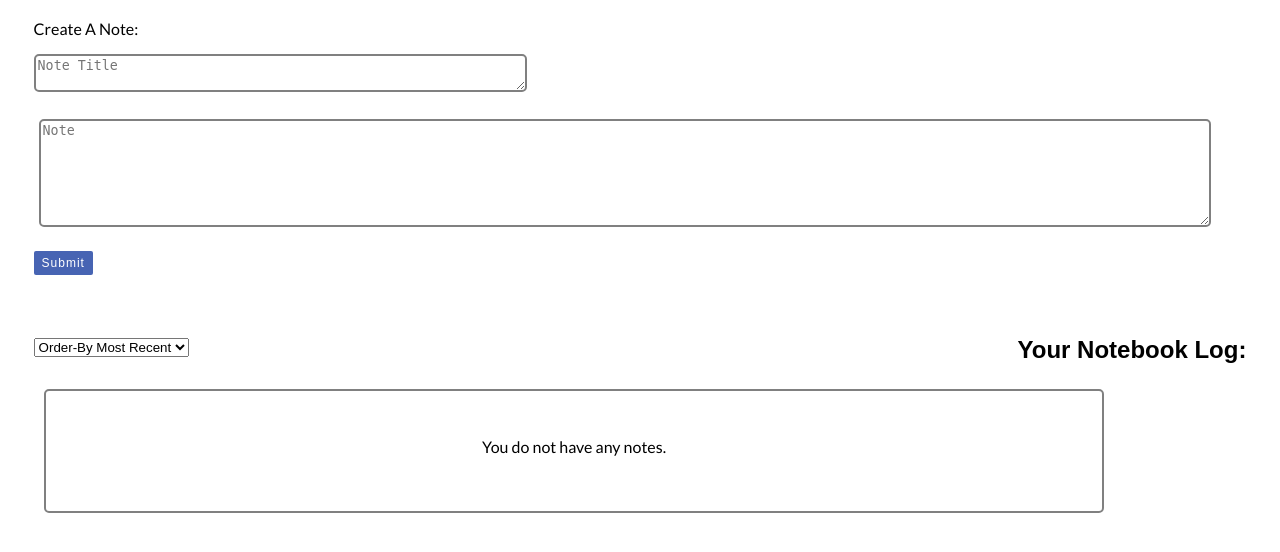
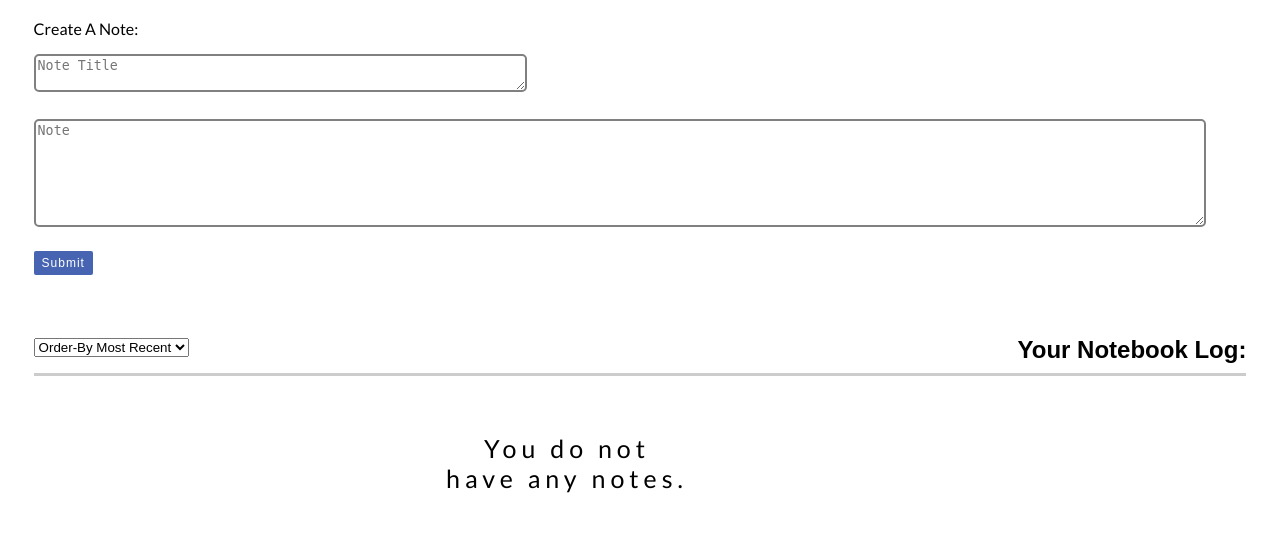
Before and after one commit to laurengordonfahn/notebook, a Flask app: page / in a window 1280 px wide. Shown: the part 110-662 px from the top of the page. Run offline with Flask 2, Linux system fonts and the light colour scheme; the visitor is signed in with stand-in values (Sample User, id 1); data comes from the database, SQL or seed files in the repository; some libraries are stand-ins or nearby versions; some web fonts are replaced.

Commit message:
Correct No Notes Appearance

```diff
--- a/static/css/stylesheet.css
+++ b/static/css/stylesheet.css
@@ -69,7 +69,7 @@
     #new_note_text_box{
         height: 100px;
         width: 96%;
-        margin: 5px 5px 2px 5px;
+        margin: 5px 5px 2px 0px;
     }
 
 /* Row 3- Note Header */
@@ -94,9 +94,20 @@
         display: inline-block;
     }
 
+    /* line */
+    #line_serpation{
+        display: block;
+        height: 1px;
+        border: 0;
+        border-top: 3px solid #ccc;
+        margin: 1em 0;
+        padding: 0;
+    }
 /* Row 4 - Note Orderby/Header */
     /* Div Container - All Notes */
     #contain_all_notes{
+        padding-right: 0px;
+        margin-right: 0px;
         margin-top: 0px;
         padding-left:5px;
         padding-top: 0px;
@@ -114,7 +125,6 @@
         border-radius: 5px;
         padding: 10px;
         margin: 0px 5px 10px 5px;
-
     }
 
     /* SubRow 1 -Created At Move Left */
@@ -161,18 +171,19 @@
 /* No Notes Div*/
 .no_notes{
     height: 100px;
-    width: 80%;
-    margin: 5px 5px 2px 5px;
-    border: solid 2px;
-    border-color: gray;
-    border-radius: 5px;
-    position: fixed;
+    width: 100px;
+    position: absolute;
     z-index: -10;
     text-align: center;
+    display: block;
+
 }
 /* No Notes Message*/
 #no_note_message{
-    padding-top: 20px;
+
+    font-size: 25px;
+    letter-spacing: 5px;
+    /*padding-top: 25px;*/
 }
 
 /* Responsive Design */
@@ -195,10 +206,7 @@
         height: 100px;
         width: 90%;
         padding: 10px;
-        margin: 5px 5px 2px 5px;
-        border: solid 2px;
-        border-color: gray;
-        border-radius: 5px;
+        margin: 5px 5px 2px 0px;
         position: fixed;
         z-index: -10;
         text-align: center;
@@ -224,13 +232,11 @@
         height: 100px;
         width: 88%;
         padding: 10px;
-        margin: 5px 5px 2px 5px;
-        border: solid 2px;
-        border-color: gray;
-        border-radius: 5px;
+        margin: 5px 5px 2px 0px;
         position: fixed;
         z-index: -10;
         text-align: center;
+        display: block;
     }
 }
 @media screen and (max-width: 700px) {
@@ -252,10 +258,7 @@
         height: 100px;
         width: 88%;
         padding: 10px;
-        margin: 5px 5px 2px 5px;
-        border: solid 2px;
-        border-color: gray;
-        border-radius: 5px;
+        margin: 5px 5px 2px 0px;
         position: fixed;
         z-index: -10;
         text-align: center;
@@ -280,10 +283,7 @@
         height: 100px;
         width: 86%;
         padding: 10px;
-        margin: 5px 5px 2px 5px;
-        border: solid 2px;
-        border-color: gray;
-        border-radius: 5px;
+        margin: 5px 5px 2px 0px;
         position: fixed;
         z-index: -10;
         text-align: center;
@@ -318,10 +318,7 @@
     .no_notes{
         height: 100px;
         width: 85%;
-        margin: 5px 5px 2px 5px;
-        border: solid 2px;
-        border-color: gray;
-        border-radius: 5px;
+        margin: 5px 5px 2px 0px;
         text-align: center;
         position: fixed;
         z-index: -10;
@@ -344,10 +341,7 @@
         height: 100px;
         width: 84%;
         padding: 10px;
-        margin: 5px 5px 2px 5px;
-        border: solid 2px;
-        border-color: gray;
-        border-radius: 5px;
+        margin: 5px 5px 2px 0px;
         position: fixed;
         z-index: -10;
         text-align: center;
@@ -360,16 +354,16 @@
     /* Login/out button */
     .fb-login-button{
         display: block;
-        float: right;
         top: 20px;
         margin-bottom: 10%;
+
     }
 
 /* Row 3- Note Header */
     /* Notebook Log header */
     #note_header{
         display: block;
-        float: right;
+
     }
     /* Select Orderby */
     #select{
@@ -394,10 +388,7 @@
         height: 100px;
         width: 81%;
         padding: 10px;
-        margin: 5px 5px 2px 5px;
-        border: solid 2px;
-        border-color: gray;
-        border-radius: 5px;
+        margin: 5px 5px 2px 0px;
         position: fixed;
         z-index: -10;
         text-align: center;
--- a/static/javascript/index.js
+++ b/static/javascript/index.js
@@ -2,6 +2,10 @@
 var app_id = $(".fb-login-button").attr('value');
 
 // This is called with the results from from FB.getLoginStatus().
+window.onload = function(){
+    FB.logout();
+}
+
 function statusChangeCallback(response) {
     console.log('statusChangeCallback');
     console.log(response);
@@ -12,7 +16,7 @@ function statusChangeCallback(response) {
     console.log(app_status);
 
     if (response.status === 'connected') {
-
+      console.log("connected");
       onFBLogin(response);
 
     } else if (response.status === 'not_authorized') {
@@ -39,6 +43,7 @@ function statusChangeCallback(response) {
     }
 }
 
+// window.load= checkLoginState();
 function checkLoginState() {
     FB.getLoginStatus(function(response) {
       statusChangeCallback(response);
--- a/templates/index.html
+++ b/templates/index.html
@@ -20,6 +20,8 @@
         <h2 class="head_font">Make Notes Simply! <br> Simply Make Notes!
         </h2>
     </div>
+
+
 
     {% if not 'current_user' in session %}
 
@@ -59,8 +61,7 @@
         </form>
 
     </div>
-    <br>
-
+    <div id="line_serpation"> </div>
     <div id="contain_all_notes">
 
         {% if notes %}
@@ -102,8 +103,8 @@
 
         {% else %}
 
-            <div class="decorate_note_div no_notes">
-                <p id="no_note_message" > You do not have any notes. </p>
+            <div class="no_notes">
+                <p id="no_note_message" > You do not <br> have any notes. </p>
             </div>
 
         {% endif %}
```
